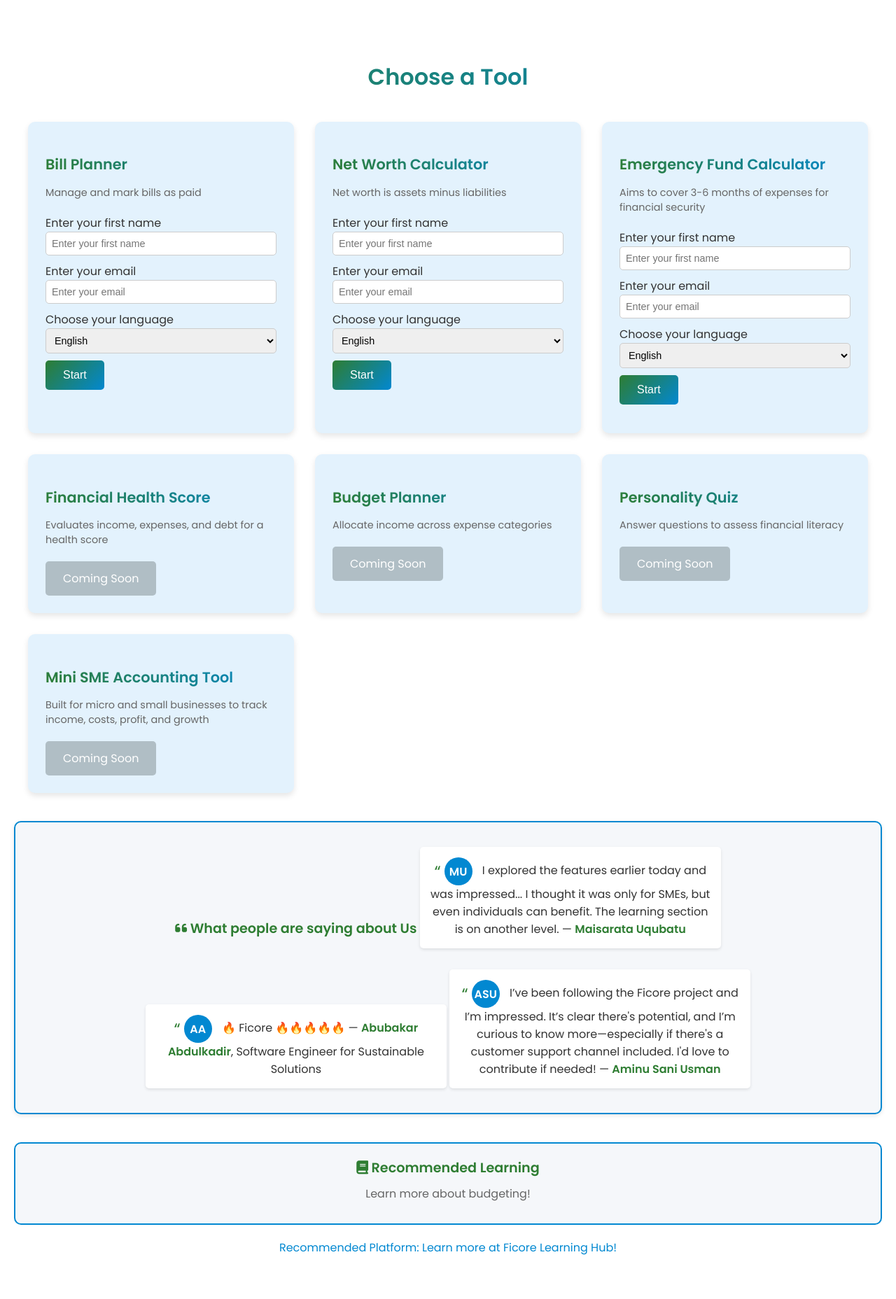
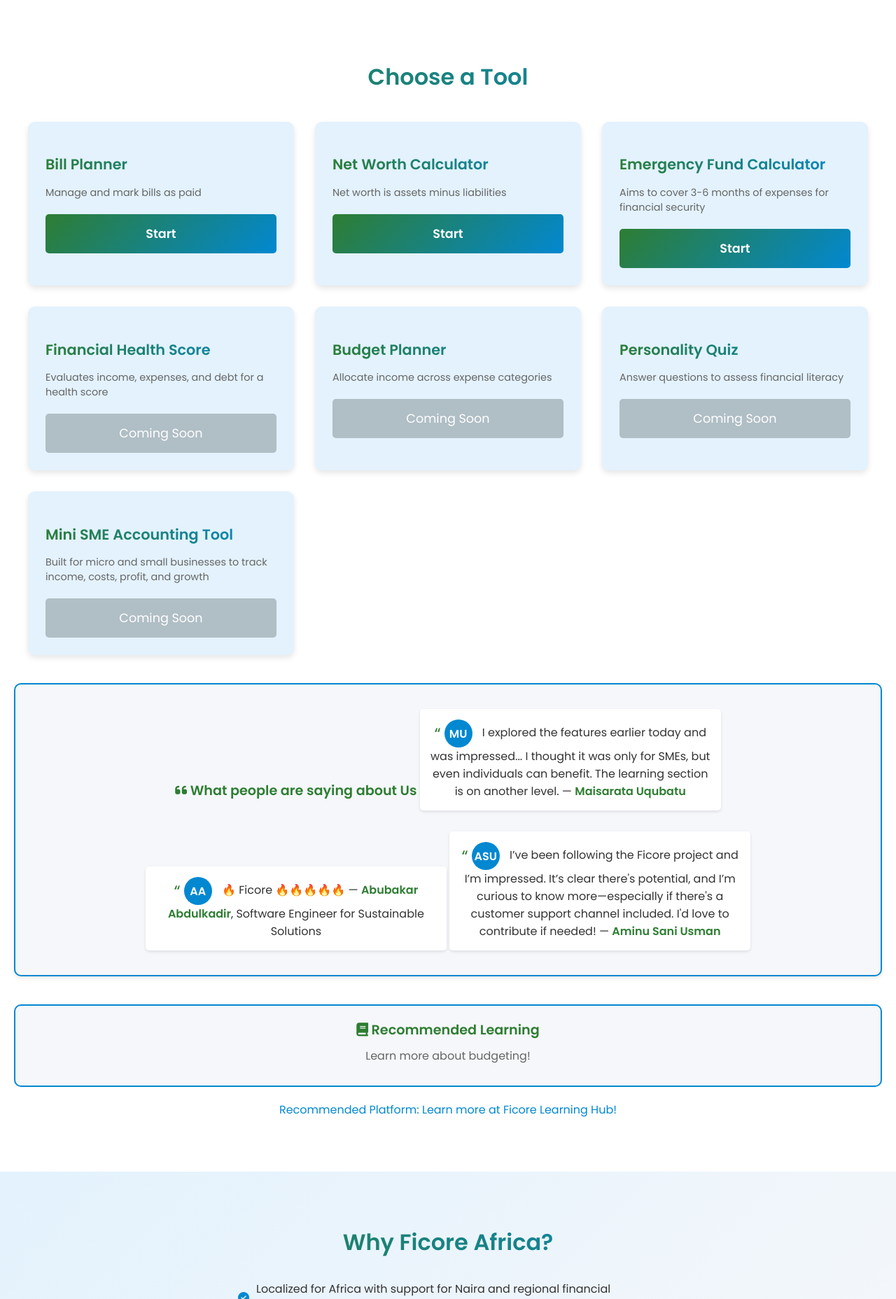
Before and after one commit to FicoreAfrica/Financial-Health-Score, a Flask app: page / in a window 1280 px wide. Shown: the part 861-2717 px from the top of the page at 70% size. Run offline with Flask 3, Linux system fonts and the light colour scheme.

Commit message:
Update index.html

```diff
--- a/templates/index.html
+++ b/templates/index.html
@@ -236,47 +236,40 @@
             margin-bottom: 20px;
         }
         .tool-card .btn {
-            padding: 12px 25px;
+            padding: 15px 30px;
             background: linear-gradient(135deg, #2E7D32, #0288D1);
             color: white;
             text-decoration: none;
             border-radius: 5px;
-            font-size: 1rem;
+            font-size: 1.1rem;
+            font-weight: bold;
             display: inline-block;
             white-space: nowrap;
             border: none;
             cursor: pointer;
+            text-align: center;
+            width: 100%;
+            box-sizing: border-box;
         }
         .tool-card .btn:hover {
             background: linear-gradient(135deg, #1B5E20, #01579B);
         }
         .tool-card .notify-me {
-            padding: 12px 25px;
+            padding: 15px 30px;
             background: #B0BEC5;
             color: white;
             text-decoration: none;
             border-radius: 5px;
-            font-size: 1rem;
+            font-size: 1.1rem;
             display: inline-block;
             cursor: pointer;
             white-space: nowrap;
+            text-align: center;
+            width: 100%;
+            box-sizing: border-box;
         }
         .tool-card .notify-me:hover {
             background: #90A4AE;
-        }
-        .tool-card form {
-            margin-top: 10px;
-        }
-        .tool-card input, .tool-card select {
-            width: 100%;
-            padding: 8px;
-            margin-bottom: 10px;
-            border: 1px solid #ccc;
-            border-radius: 5px;
-            font-size: 0.9rem;
-        }
-        .tool-card input[type="hidden"], .tool-card input[name="csrf_token"] {
-            display: none;
         }
         .testimonials-section {
             margin-top: 40px;
@@ -481,77 +474,25 @@
     <section class="hero">
         <h2>{{ translations.get('Your All-in-One Toolkit for Personal & SME Financial Health Across Africa', 'Your All-in-One Toolkit for Personal & SME Financial Health Across Africa') }}</h2>
         <p>{{ translations.get('Use Ficore to Track your income, net worth, budgets, and bills, to grow your money with confidence.', 'Use Ficore to Track your income, net worth, budgets, and bills, to grow your money with confidence.') }}</p>
-        <form action="{{ url_for('start_tool') }}" method="POST">
-            <input type="hidden" name="tool" value="bill_planner">
-            {{ form.csrf_token }}
-            <label for="first_name" class="visually-hidden">{{ translations.get('Enter your first name', 'Enter your first name') }}</label>
-            <input type="text" id="first_name" name="first_name" placeholder="{{ translations.get('Enter your first name', 'Enter your first name') }}" required>
-            <label for="email" class="visually-hidden">{{ translations.get('Enter your email', 'Enter your email') }}</label>
-            <input type="email" id="email" name="email" placeholder="{{ translations.get('Enter your email', 'Enter your email') }}">
-            <label for="language" class="visually-hidden">{{ translations.get('Choose your language', 'Choose your language') }}</label>
-            <select id="language" name="language" required>
-                <option value="en">{{ translations.get('English', 'English') }}</option>
-                <option value="ha">{{ translations.get('Hausa', 'Hausa') }}</option>
-            </select>
-            <button type="submit" class="cta-button">{{ translations.get('Get Started', 'Get Started') }}</button>
-        </form>
+        <a href="#tools-section" class="cta-button">{{ translations.get('Explore Tools', 'Explore Tools') }}</a>
     </section>
-    <section class="tools-section">
+    <section class="tools-section" id="tools-section">
         <h2>{{ translations.get('Choose a Tool', 'Choose a Tool') }}</h2>
         <div class="tools-grid">
             <div class="tool-card">
                 <h3>{{ translations.get('Bill Planner', 'Bill Planner') }}</h3>
                 <p>{{ translations.get('Manage and mark bills as paid', 'Manage and mark bills as paid') }}</p>
-                <form action="{{ url_for('start_tool') }}" method="POST">
-                    <input type="hidden" name="tool" value="bill_planner">
-                    {{ form.csrf_token }}
-                    <label for="bill_first_name" class="visually-hidden">{{ translations.get('Enter your first name', 'Enter your first name') }}</label>
-                    <input type="text" id="bill_first_name" name="first_name" placeholder="{{ translations.get('Enter your first name', 'Enter your first name') }}" required>
-                    <label for="bill_email" class="visually-hidden">{{ translations.get('Enter your email', 'Enter your email') }}</label>
-                    <input type="email" id="bill_email" name="email" placeholder="{{ translations.get('Enter your email', 'Enter your email') }}">
-                    <label for="bill_language" class="visually-hidden">{{ translations.get('Choose your language', 'Choose your language') }}</label>
-                    <select id="bill_language" name="language" required>
-                        <option value="en">{{ translations.get('English', 'English') }}</option>
-                        <option value="ha">{{ translations.get('Hausa', 'Hausa') }}</option>
-                    </select>
-                    <button type="submit" class="btn" aria-label="{{ translations.get('Start Bill Planner', 'Start Bill Planner') }}">{{ translations.get('Start', 'Start') }}</button>
-                </form>
+                <a href="{{ url_for('fill_form') }}" class="btn" aria-label="{{ translations.get('Start Bill Planner', 'Start Bill Planner') }}">{{ translations.get('Start', 'Start') }}</a>
             </div>
             <div class="tool-card">
                 <h3>{{ translations.get('Net Worth Calculator', 'Net Worth Calculator') }}</h3>
                 <p>{{ translations.get('Net worth is assets minus liabilities', 'Net worth is assets minus liabilities') }}</p>
-                <form action="{{ url_for('start_tool') }}" method="POST">
-                    <input type="hidden" name="tool" value="net_worth">
-                    {{ form.csrf_token }}
-                    <label for="networth_first_name" class="visually-hidden">{{ translations.get('Enter your first name', 'Enter your first name') }}</label>
-                    <input type="text" id="networth_first_name" name="first_name" placeholder="{{ translations.get('Enter your first name', 'Enter your first name') }}" required>
-                    <label for="networth_email" class="visually-hidden">{{ translations.get('Enter your email', 'Enter your email') }}</label>
-                    <input type="email" id="networth_email" name="email" placeholder="{{ translations.get('Enter your email', 'Enter your email') }}">
-                    <label for="networth_language" class="visually-hidden">{{ translations.get('Choose your language', 'Choose your language') }}</label>
-                    <select id="networth_language" name="language" required>
-                        <option value="en">{{ translations.get('English', 'English') }}</option>
-                        <option value="ha">{{ translations.get('Hausa', 'Hausa') }}</option>
-                    </select>
-                    <button type="submit" class="btn" aria-label="{{ translations.get('Start Net Worth Calculator', 'Start Net Worth Calculator') }}">{{ translations.get('Start', 'Start') }}</button>
-                </form>
+                <a href="{{ url_for('net_worth') }}" class="btn" aria-label="{{ translations.get('Start Net Worth Calculator', 'Start Net Worth Calculator') }}">{{ translations.get('Start', 'Start') }}</a>
             </div>
             <div class="tool-card">
                 <h3>{{ translations.get('Emergency Fund Calculator', 'Emergency Fund Calculator') }}</h3>
                 <p>{{ translations.get('Aims to cover 3-6 months of expenses for financial security', 'Aims to cover 3-6 months of expenses for financial security') }}</p>
-                <form action="{{ url_for('start_tool') }}" method="POST">
-                    <input type="hidden" name="tool" value="emergency_fund">
-                    {{ form.csrf_token }}
-                    <label for="fund_first_name" class="visually-hidden">{{ translations.get('Enter your first name', 'Enter your first name') }}</label>
-                    <input type="text" id="fund_first_name" name="first_name" placeholder="{{ translations.get('Enter your first name', 'Enter your first name') }}" required>
-                    <label for="fund_email" class="visually-hidden">{{ translations.get('Enter your email', 'Enter your email') }}</label>
-                    <input type="email" id="fund_email" name="email" placeholder="{{ translations.get('Enter your email', 'Enter your email') }}">
-                    <label for="fund_language" class="visually-hidden">{{ translations.get('Choose your language', 'Choose your language') }}</label>
-                    <select id="fund_language" name="language" required>
-                        <option value="en">{{ translations.get('English', 'English') }}</option>
-                        <option value="ha">{{ translations.get('Hausa', 'Hausa') }}</option>
-                    </select>
-                    <button type="submit" class="btn" aria-label="{{ translations.get('Start Emergency Fund Calculator', 'Start Emergency Fund Calculator') }}">{{ translations.get('Start', 'Start') }}</button>
-                </form>
+                <a href="{{ url_for('emergency_fund') }}" class="btn" aria-label="{{ translations.get('Start Emergency Fund Calculator', 'Start Emergency Fund Calculator') }}">{{ translations.get('Start', 'Start') }}</a>
             </div>
             <div class="tool-card">
                 <h3>{{ translations.get('Financial Health Score', 'Financial Health Score') }}</h3>
```
